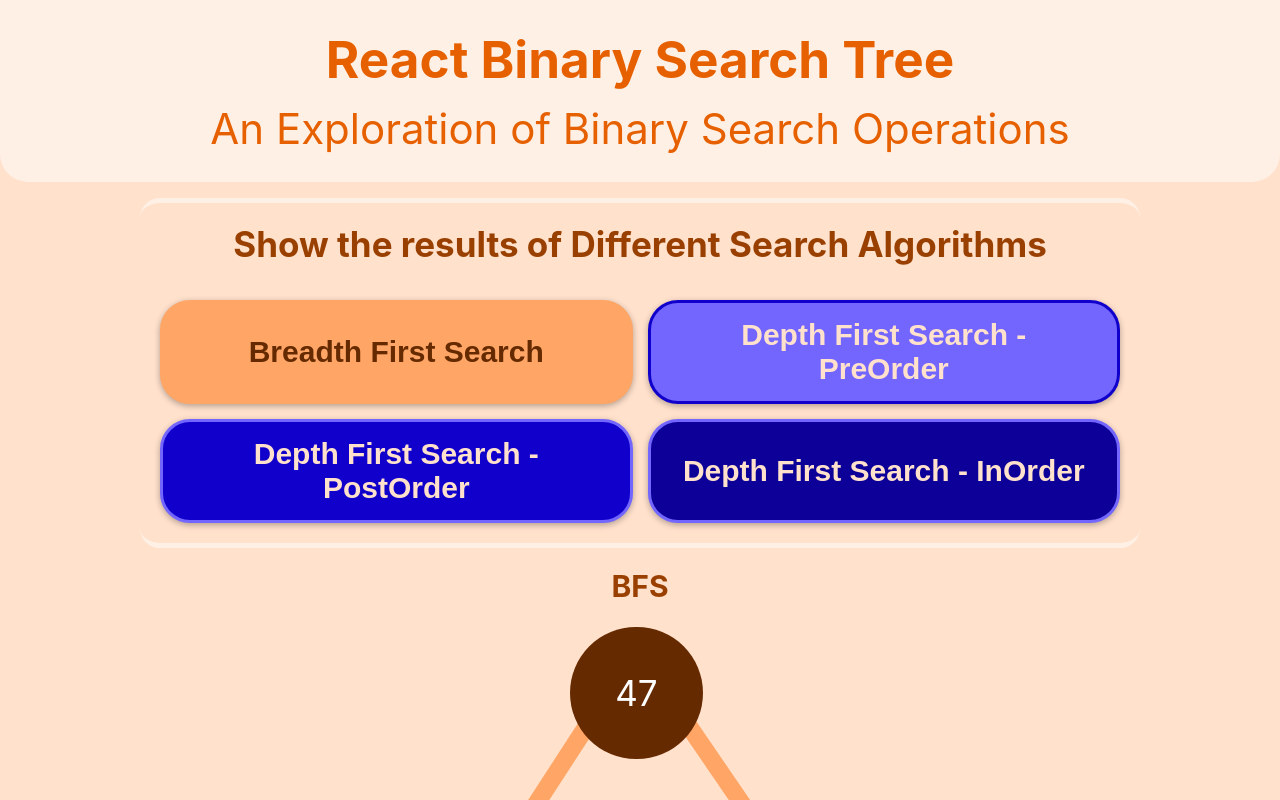
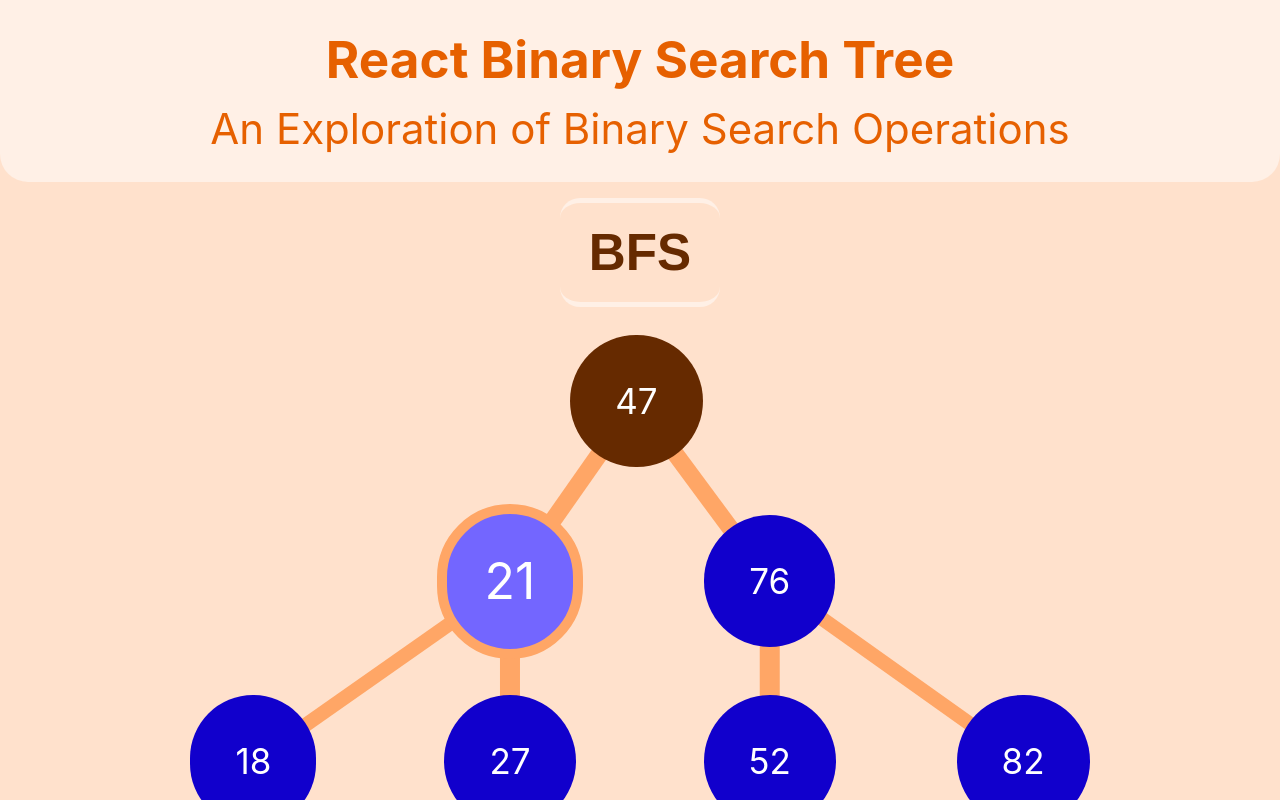
Before and after one commit to JasonToups/react-binary-search, a React (Vite) app: page / in a window 1280 px wide. Both pictures are taken after a click on the button "Breadth First Search". Shown: the top 800 px of the page. Built offline with nearby package versions, Linux system fonts and the light colour scheme.

Commit message:
user experience polish

```diff
--- a/src/App.jsx
+++ b/src/App.jsx
@@ -134,9 +134,14 @@ function Explanation({ algorithm }) {
 
   useEffect(() => {
     if (algorithm === 'BFS') {
-      const newExplanation =
-        'Breadth First Search is a search algorithm that traverses a tree or graph, starting at the root, and exploring all nodes at the current level before moving on to the next level.';
-      setExplanation(newExplanation);
+      setAlgorithmName('Breadth-First Search');
+      setTraverseOrder('(Level by level, left → right within each level)');
+      setExplanation(
+        'Breadth-First Search visits nodes in increasing distance from the start: it processes all nodes at the current depth before moving to the next depth. Implementation uses a FIFO queue; for graphs, also track a visited set to avoid revisiting nodes.'
+      );
+      setUsage(
+        'Use to find the shortest path (in number of edges) in unweighted graphs, check connectivity, and produce level-order listings of a tree (e.g., showing nodes by depth in a UI).'
+      );
     } else if (algorithm === 'DFSPreOrder') {
       setAlgorithmName('Depth-First Search — Pre-Order');
       setTraverseOrder('(Node, Left, Right)');
@@ -348,6 +353,23 @@ function App() {
     };
   }, []);
 
+  const scrollToTreeHeading = () => {
+    const treeHeading = document.querySelector('.binary-tree-container h3');
+    if (treeHeading) {
+      treeHeading.scrollIntoView({
+        behavior: 'smooth',
+        block: 'center',
+      });
+    }
+  };
+
+  const scrollToTop = () => {
+    window.scrollTo({
+      top: 0,
+      behavior: 'smooth',
+    });
+  };
+
   const handleSearchType = (type) => {
     // Allow interruption - cancel current and start new
     if (processingResults) {
@@ -356,11 +378,23 @@ function App() {
 
     setSearchType(type);
     setResults(myTree[type]());
+    // Remove the setTimeout - we'll handle scrolling in useEffect
   };
+
+  // Add this useEffect to handle scrolling after results render
+  useEffect(() => {
+    if (results.length > 0 && searchType) {
+      // Results have rendered, now we can scroll
+      setTimeout(() => {
+        scrollToTreeHeading();
+      }, 100); // Small delay to ensure DOM is fully updated
+    }
+  }, [results, searchType]);
 
   const handleReset = () => {
     setResults([]);
-    setSearchType(''); // Clear searchType only when manually resetting
+    setSearchType(''); // This will show the search buttons again
+    scrollToTop();
   };
 
   return (
@@ -371,6 +405,8 @@ function App() {
       </header>
       <main>
         <div className="content-container">
+          {/* Only show search buttons when no algorithm is running */}
+          {!searchType ? (
             <div className="card color-bg-low">
               <h2>Show the results of Different Search Algorithms</h2>
               <div className="button-container">
@@ -386,9 +422,16 @@ function App() {
                 </button>
               </div>
             </div>
+          ) : (
+            /* Show current algorithm info instead */
+            <div className="card color-bg-low">
+              <button className="none" onClick={handleReset}>
+                <h2 style={{ marginBottom: 0 }}>{searchType}</h2>
+              </button>
+            </div>
+          )}
 
           <section className="binary-tree-container" ref={containerRef}>
-            {searchType && <h3>{searchType}</h3>}
             {/* SVG container positioned behind the tree */}
             <svg className="tree-svg" viewBox="0 0 100 100" preserveAspectRatio="none">
               {lines.map((line, i) => (
@@ -440,11 +483,7 @@ function App() {
               <section className="results-container card color-bg-high">
                 <div className="results-header">
                   <h3>Results</h3>
-                  <button
-                    className={`cancel ${processingResults ? 'inactive' : ''}`}
-                    onClick={() => setResults([])}>
-                    Reset
-                  </button>
+                  <button onClick={handleReset}>Reset</button>
                 </div>
                 <code className="code-container">
                   [
--- a/src/index.css
+++ b/src/index.css
@@ -172,6 +172,15 @@ button.inactive {
   color: var(--color-primary-light);
   border: 3px solid var(--color-bg-mid);
   cursor: not-allowed;
+}
+
+button.none {
+  background-color: unset;
+  border: none;
+  padding: 0;
+  border: unset;
+  border-radius: unset;
+  box-shadow: unset;
 }
 
 code {
@@ -419,12 +428,13 @@ section {
   align-items: flex-start;
   text-align: left;
   padding: 1.5em;
+  line-height: 1.5;
   width: 100%;
+  max-width: 750px;
   height: fit-content;
 }
 
 .instructions aside {
-  font-size: 1.5em;
   color: var(--color-text-light);
 }
 
```
Lines whose indentation alone changed are shown as unchanged.
